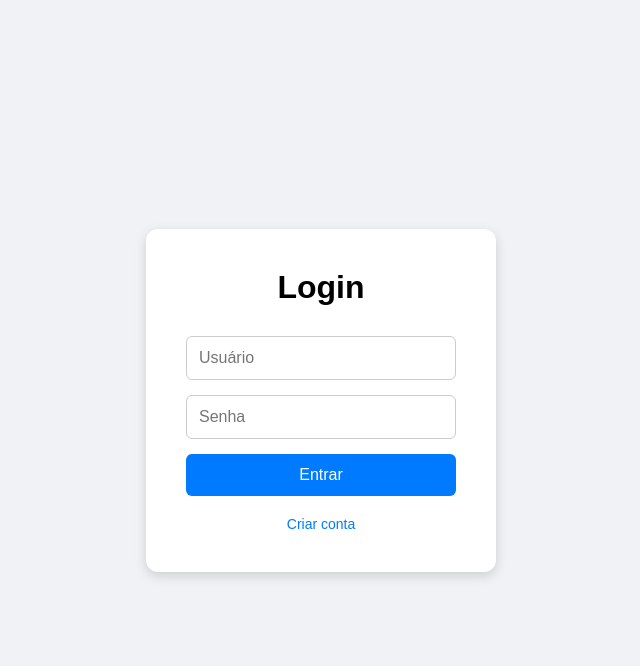
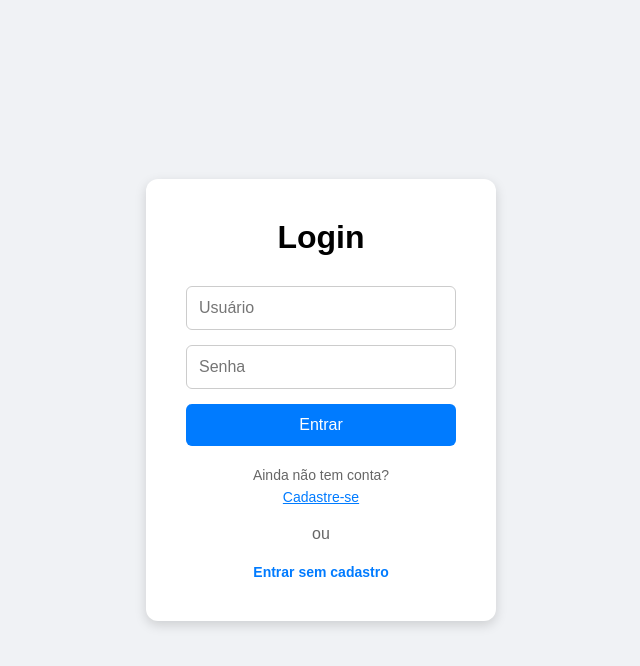
Before and after one commit to renan-olvr/CalcAI, a Flask app: page / in a window 1280 px wide. Shown: the top 666 px of the page, without its empty margins (319-959 px from the left). Run offline with Flask 3, Linux system fonts and the light colour scheme.

Commit message:
feat - access option without registration

```diff
--- a/app.py
+++ b/app.py
@@ -31,6 +31,13 @@ def init_db():
 # INICIA O BANCO ANTES DE QQ COISA NA APLICAÇÃO
 # ---------------------------
 init_db()
+
+# ---------------------------
+# ENTRAR COMO CONVIDADO
+# ---------------------------
+@app.route("/guest")
+def guest():
+    return render_template("welcome.html", username="Visitante")
 
 
 # ---------------------------
@@ -78,7 +85,7 @@ def login():
 
 
 # ---------------------------
-# REGISTRO
+# REGISTRARAR USUÁRIO
 # ---------------------------
 
 @app.route("/register")
--- a/static/css/style.css
+++ b/static/css/style.css
@@ -53,6 +53,19 @@ body {
     margin-bottom: 30px;
     /* Define a cor do texto do título */
     color: #000000;
+}
+
+/* CONTAINER CADASTRO */
+.cadastro-container {
+
+    margin-top: 20px;
+}
+
+/* CONTAINER CONVIDADO */
+
+.guest-container {
+
+    margin-top: 20px;
 }
 
 
@@ -138,17 +151,58 @@ button:hover {
     /* Transforma o link em um bloco */
     display: block;
 
-    margin-top: 20px;
+    margin-top: 5px;
     /* Remove o sublinhado padrão do link*/
     text-decoration: none;
 
     color: #007bff;
 
+    text-decoration: underline;
+
     font-size: 14px;
 }
-
 
 .register-link:hover {
     /* Adiciona um sublinhado ao passar o mouse sobre o link, indicando que é clicável */
     text-decoration: underline;
 }
+
+/* ADD DEPOISSS */
+
+/* BLOCO DE CADASTRO */
+
+.cadastro-container span {
+
+    color: #666;
+
+    font-size: 14px;
+}
+
+
+.guest-container span {
+
+    display: block;
+
+    color: #666;
+
+    margin-bottom: 20px;
+}
+
+
+/* LINK ENTRAR SEM CADASTRO */
+
+.guest-link {
+
+    color: #007bff;
+
+    text-decoration: none;
+
+    font-size: 14px;
+
+    font-weight: bold;
+}
+
+.guest-link:hover {
+
+    text-decoration: underline;
+}
--- a/templates/login.html
+++ b/templates/login.html
@@ -67,11 +67,30 @@
 
         <!-- Link para a tela de cadastro. -->
 
-        <a href="/register" class="register-link">
+        <div class="cadastro-container">
 
-            Criar conta
+            <span>
+                Ainda não tem conta?
+            </span>
 
-        </a>
+            <a href="/register" class="register-link">
+                Cadastre-se
+            </a>
+
+        </div>
+
+        <!-- Link para entrar sem cadastro. -->
+
+        <div class="guest-container">
+
+            <span>ou</span>
+
+            <a href="/guest" class="guest-link">
+                Entrar sem cadastro
+            </a>
+
+        </div>
+
 
     </div>
 
```
